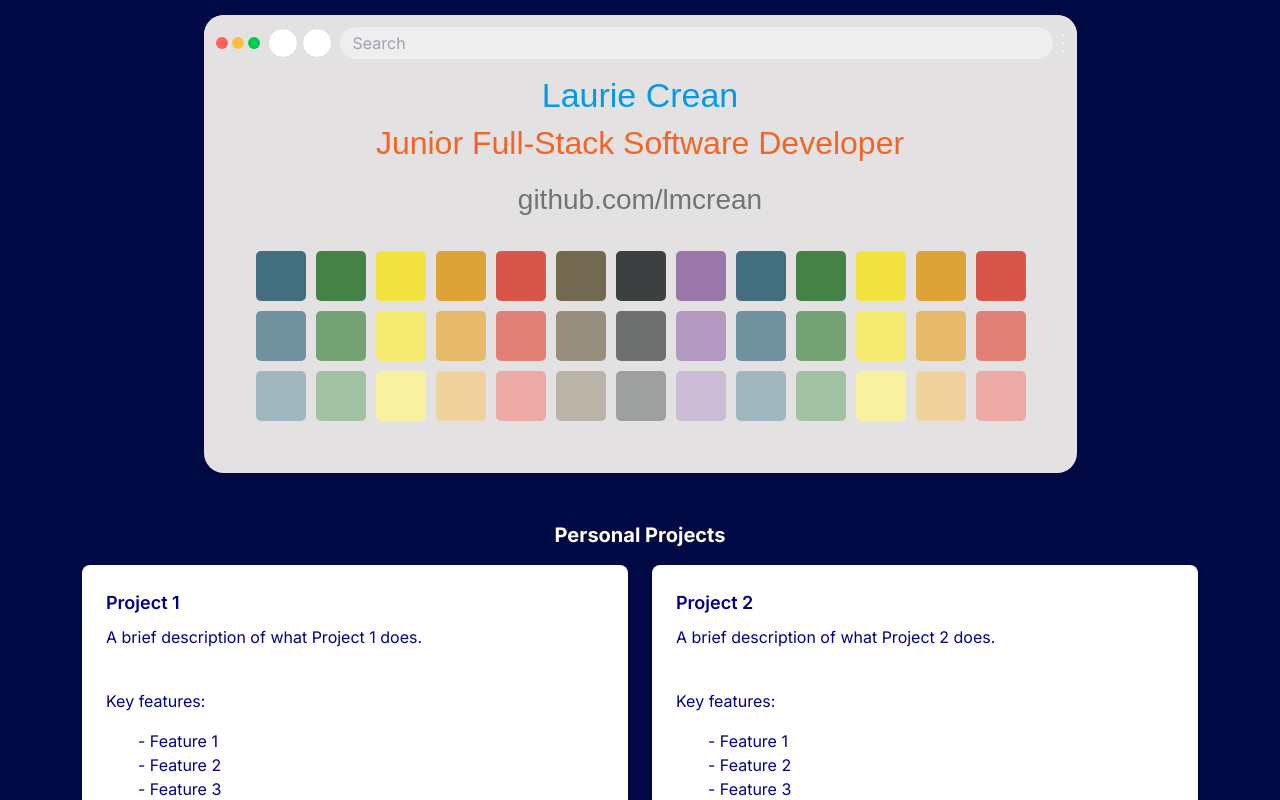
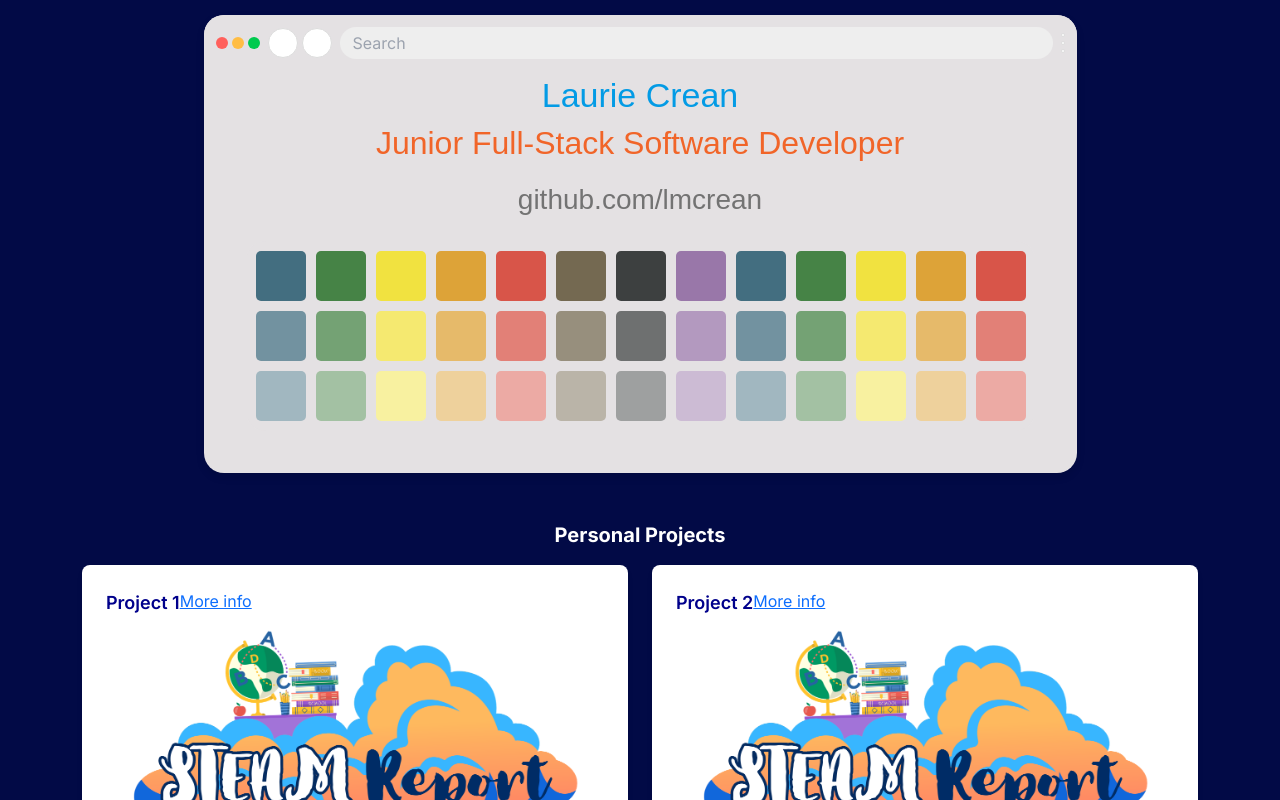
Before and after one commit to lmcrean/lauriecrean_v3, a Next.js app: page / in a window 1280 px wide. Shown: the top 800 px of the page. Built offline with nearby package versions, Linux system fonts and the light colour scheme; a web font is replaced by a local one.

Commit message:
Add steamreport.png as test for media hosting on deployment

```diff
--- a/components/PersonalProjects.tsx
+++ b/components/PersonalProjects.tsx
@@ -1,7 +1,7 @@
 import React from 'react';
 import Badge from 'react-bootstrap/Badge';
 import Stack from 'react-bootstrap/Stack';
-import Card from 'react-bootstrap/Card'; //todo: convert section to card
+import Card from 'react-bootstrap/Card'; //todo: convert section to card. https://react-bootstrap.netlify.app/docs/components/cards
 
 
 const PersonalProjects = () => {
@@ -11,7 +11,10 @@ const PersonalProjects = () => {
         <div className="grid sm:grid-cols-1 md:grid-cols-2 gap-4">
           {Array.from({ length: 5 }).map((_, index) => (
             <div key={index} className="bg-white shadow-md rounded-lg p-4">
-              <h3 className="text-lg font-semibold mb-2">Project {index + 1}</h3>
+              <div className='d-flex'>
+              <h3 className="text-lg font-semibold mb-2">Project {index + 1}</h3><a className='mr-0'>More info</a>
+              </div>
+              <img src="/images/steamreport.png" alt="SteamReport" />
               <p>A brief description of what Project {index + 1} does.</p>
               <br></br>
 
```
Also changed, not shown: public/images/steamreport.png (added).
